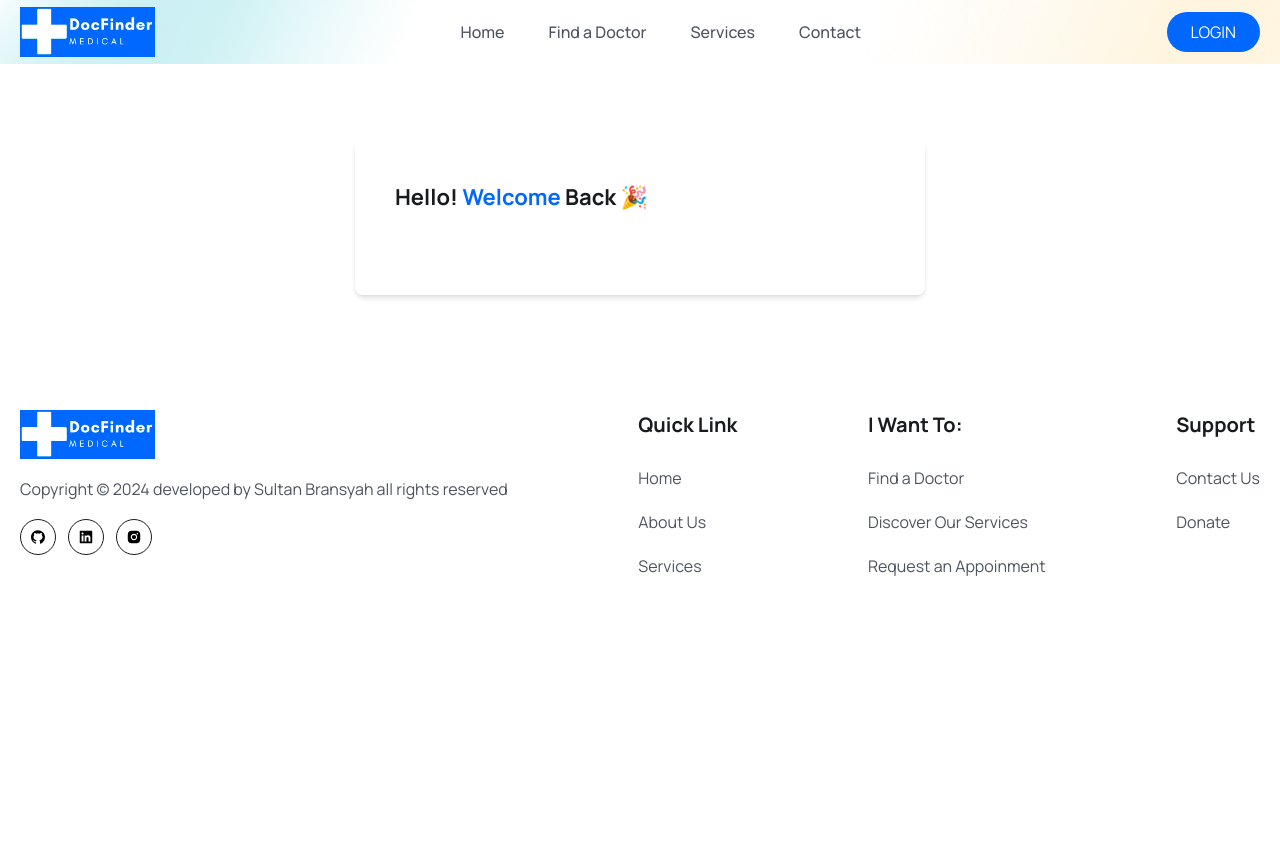
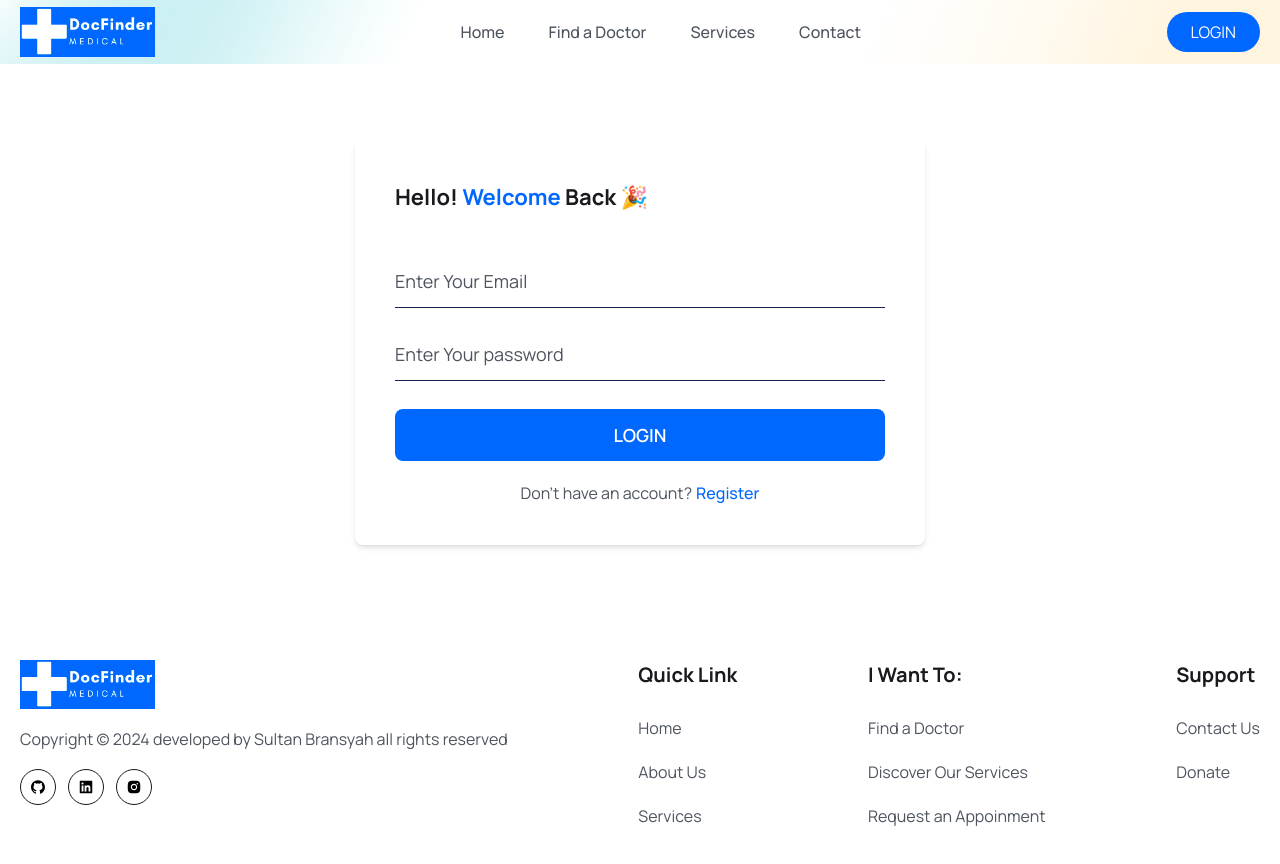
Before and after one commit to bransyahtan/DocFinder, a React (Vite) app in the folder FE_DocFinder/: page /login in a window 1280 px wide. Shown: the top 864 px of the page. Before the commit the page ends 800 px from the top, so only its background shows below. Built offline with nearby package versions, Linux system fonts and the light colour scheme.

Commit message:
create login page

```diff
--- a/FE_DocFinder/src/pages/Login.jsx
+++ b/FE_DocFinder/src/pages/Login.jsx
@@ -1,4 +1,16 @@
+import { useState } from "react";
+import { Link } from "react-router-dom";
+
 export const Login = () => {
+  const [formData, setFormData] = useState({
+    email: "",
+    password: "",
+  });
+
+  const handleInput = (e) => {
+    setFormData({ ...formData, [e.target.name]: e.target.value });
+  };
+
   return (
     <section className="px-5 lg:px-0">
       <div className="w-full max-w-[570px] mx-auto rounded-lg shadow-md md:p-10">
@@ -7,7 +19,45 @@ export const Login = () => {
           &#127881;
         </h3>
 
-        <form></form>
+        <form className="py-4 md:py-0">
+          <div className="mb-5">
+            <input
+              type="email"
+              placeholder="Enter Your Email"
+              name="email"
+              value={formData.email}
+              onChange={handleInput}
+              className="w-full py-3 border-b border-solid border-blue-950 focus:outline-none
+              focus:border-b-primaryColor text-[18px] leading-7 text-headingColor placeholder:text-textColor
+               cursor-pointer"
+              required
+            />
+          </div>
+          <div className="mb-5">
+            <input
+              type="password"
+              placeholder="Enter Your password"
+              name="password"
+              value={formData.password}
+              onChange={handleInput}
+              className="w-full py-3 border-b border-solid border-blue-950 focus:outline-none
+              focus:border-b-primaryColor text-[18px] leading-7 text-headingColor placeholder:text-textColor
+               cursor-pointer"
+              required
+            />
+          </div>
+          <div className="mt-7">
+            <button className="w-full px-4 py-3 bg-primaryColor text-white text-[18px] leading-7 rounded-lg font-semibold">
+              LOGIN
+            </button>
+          </div>
+          <p className="mt-5 text-textColor text-center">
+            Don&apos;t have an account?
+            <Link to="/register" className="text-primaryColor font-medium ml-1">
+              Register
+            </Link>
+          </p>
+        </form>
       </div>
     </section>
   );
--- /dev/null
+++ b/FE_DocFinder/src/pages/Register.jsx
@@ -0,0 +1,3 @@
+export const Register = () => {
+  return <div>Register</div>;
+};
--- a/FE_DocFinder/src/pages/SignUp.jsx
+++ /dev/null
@@ -1,3 +0,0 @@
-export const SignUp = () => {
-  return <div>SignUp</div>;
-};
--- a/FE_DocFinder/src/pages/index.jsx
+++ b/FE_DocFinder/src/pages/index.jsx
@@ -1,9 +1,9 @@
 import { Contact } from "./Contact";
 import { Home } from "./Home";
 import { Login } from "./Login";
-import { SignUp } from "./SignUp";
+import { Register } from "./Register";
 import { Services } from "./Services";
 import { Doctors } from "./doctors/Doctors";
 import { DoctorDetail } from "./doctors/DoctorDetail";
 
-export { Contact, Home, Login, SignUp, Services, Doctors, DoctorDetail };
+export { Contact, Home, Login, Register, Services, Doctors, DoctorDetail };
--- a/FE_DocFinder/src/routes/route.jsx
+++ b/FE_DocFinder/src/routes/route.jsx
@@ -5,7 +5,7 @@ import {
   Home,
   Login,
   Services,
-  SignUp,
+  Register,
   Doctors,
   DoctorDetail,
 } from "../pages";
@@ -17,7 +17,7 @@ export const AppRouters = () => {
       <Route path="/doctors" element={<Doctors />} />
       <Route path="/doctors/:id" element={<DoctorDetail />} />
       <Route path="/login" element={<Login />} />
-      <Route path="/signup" element={<SignUp />} />
+      <Route path="/register" element={<Register />} />
       <Route path="/contact" element={<Contact />} />
       <Route path="/services" element={<Services />} />
     </Routes>
```
